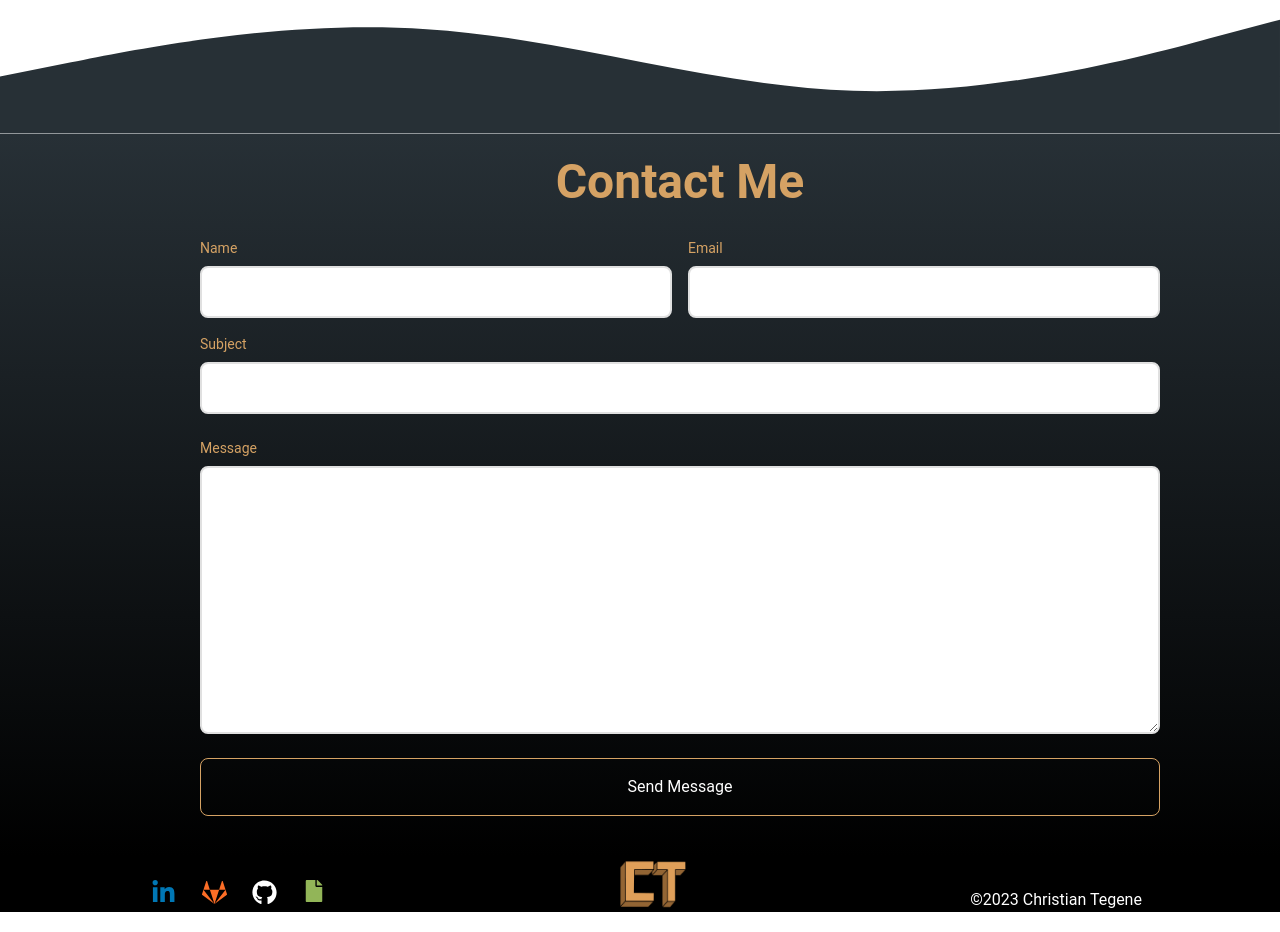
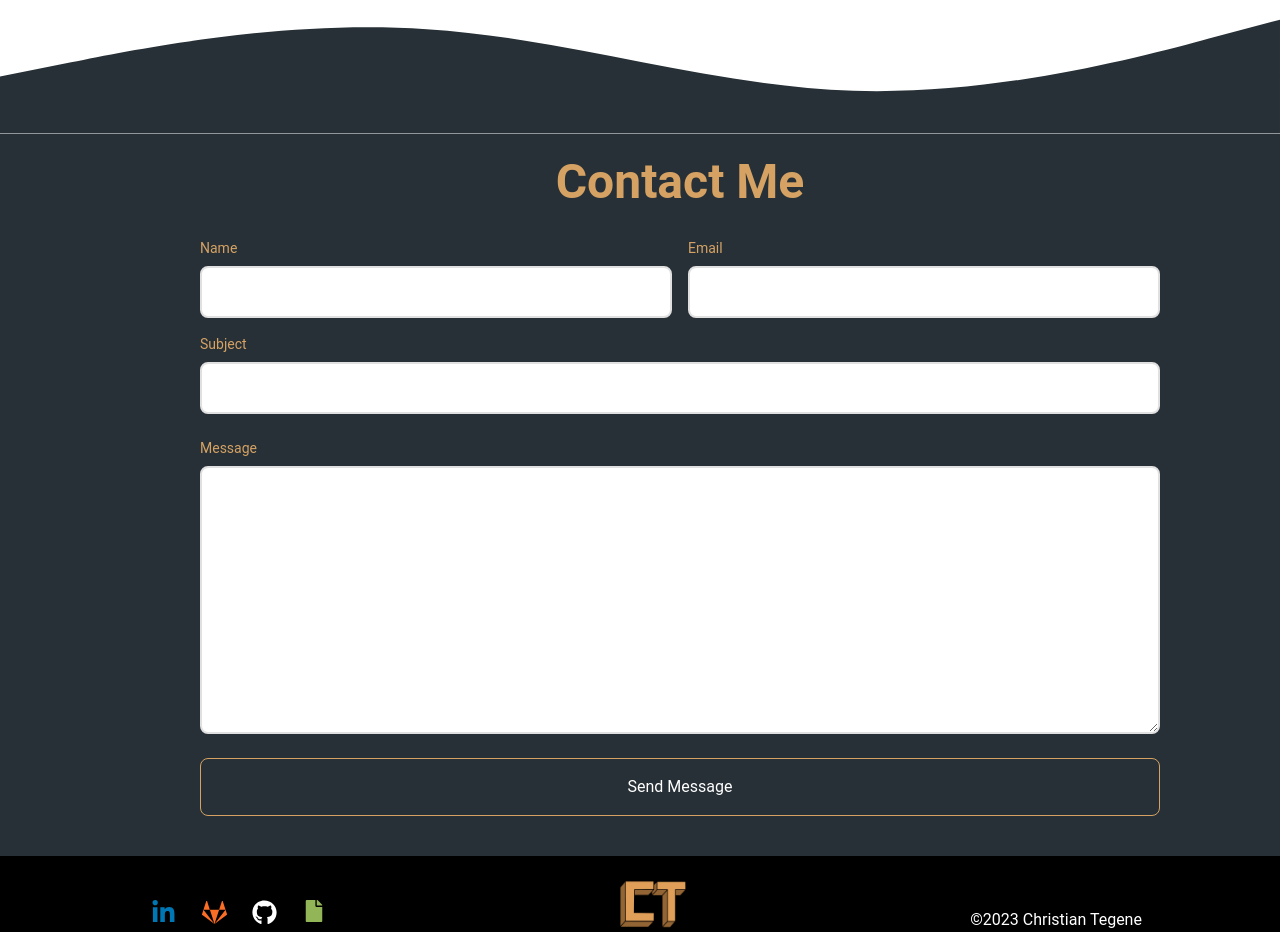
Before and after one commit to christiantegene/portfolio, a React (Vite) app: page / in a window 1280 px wide. Shown: the part 5040-5972 px from the top of the page. Built offline with nearby package versions, Linux system fonts and the light colour scheme.

Commit message:
Changed footer color and Contact section background

```diff
--- a/src/components/ContactMe.jsx
+++ b/src/components/ContactMe.jsx
@@ -2,8 +2,8 @@ import React from 'react'
 
 const ContactMe = () => {
     return (
-        <div className='bg-gradient-to-b from-[#273036] to-black'>
-        <div id='contact' className='bg-gradient-to-b from-[#273036] to-black max-w-[1040px] m-auto md:pl-20 pb-10'>
+        <div className='bg-gradient-to-b from-[#273036] to-[#273036]'>
+        <div id='contact' className='bg-gradient-to-b from-[#273036] to-[#273036] max-w-[1040px] m-auto md:pl-20 pb-10'>
             <h1 className='text-center py-6 sm:text-5xl text-4xl font-bold text-[#d5a264]'>Contact Me</h1>
             <form action="https://getform.io/f/08f3b415-570e-43eb-88ae-bf7ef6a73e31" method='POST' encType='multipart/form-data'>
                 <div className='grid md:grid-cols-2 gap-4 w-full'>
--- a/src/components/Footer.jsx
+++ b/src/components/Footer.jsx
@@ -5,7 +5,7 @@ import Logo from '../assets/logo.png'
 
 const Footer = () => {
     return (
-        <div className="bg-black flex justify-around">
+        <div className="bg-black flex justify-around pt-5">
             <MyLinks githubColor="white"/>
             <img src={Logo} alt="/" className='w-20 h-14'/>
             <p className='text-white flex items-end'>&copy;2023  Christian Tegene</p>
```
